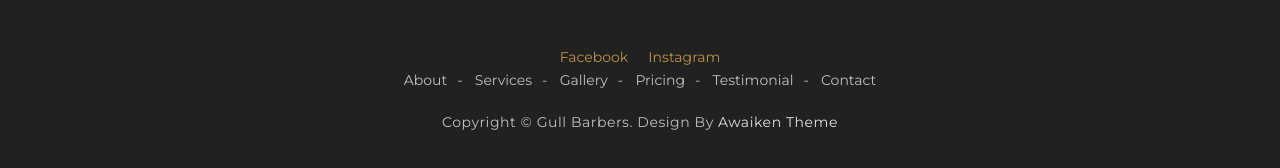
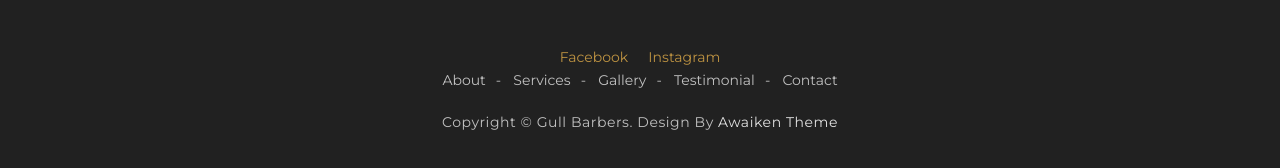
Before and after one commit to stuartverschoyle/gull, a plain HTML site: page index.html in a window 1280 px wide. Shown: the part 5063-5231 px from the top of the page. Drawn offline with Linux system fonts and the light colour scheme.

Commit message:
take out pricing

```diff
--- a/index.html
+++ b/index.html
@@ -733,7 +733,7 @@
 							<li><a href="#service">Services</a></li>
 							<!-- <li><a href="#ourteam">Team</a></li> -->
 							<li><a href="#gallery">Gallery</a></li>
-							<li><a href="#pricing">Pricing</a></li>
+							<!-- <li><a href="#pricing">Pricing</a></li> -->
 							<li><a href="#testimonial">Testimonial</a></li>
 							<li><a href="#contact">Contact</a></li>
 						</ul>
```
